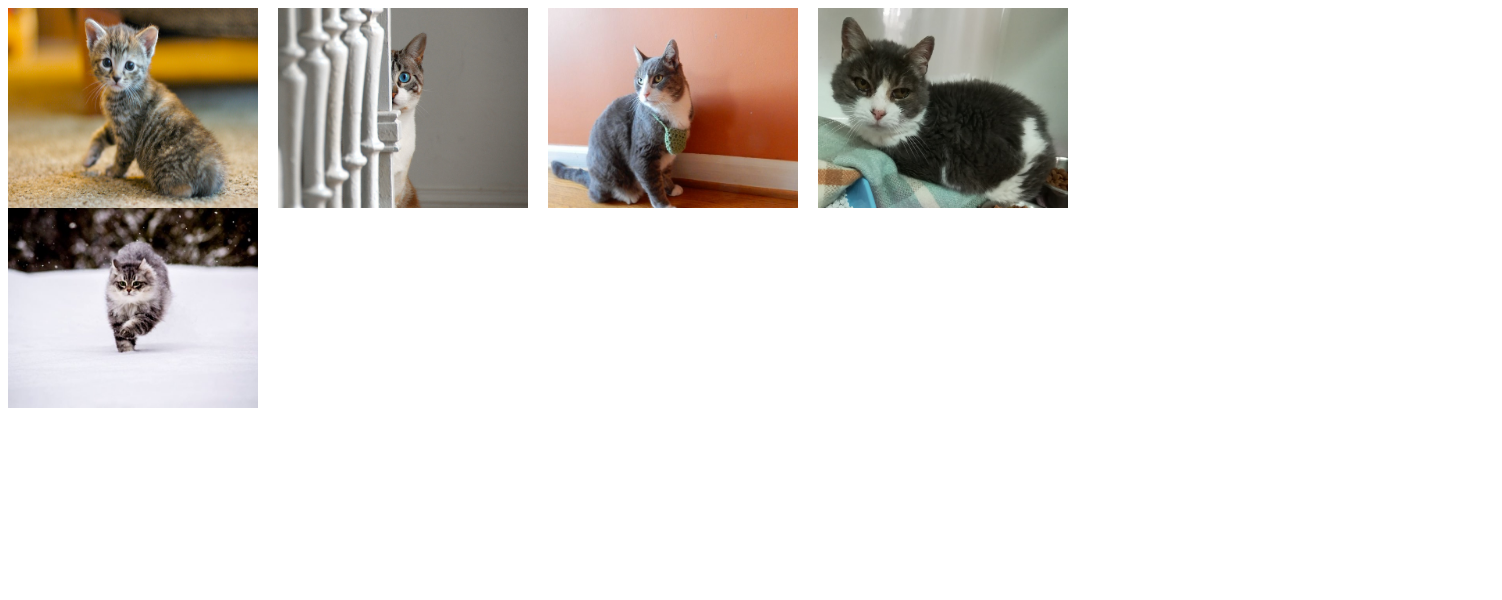
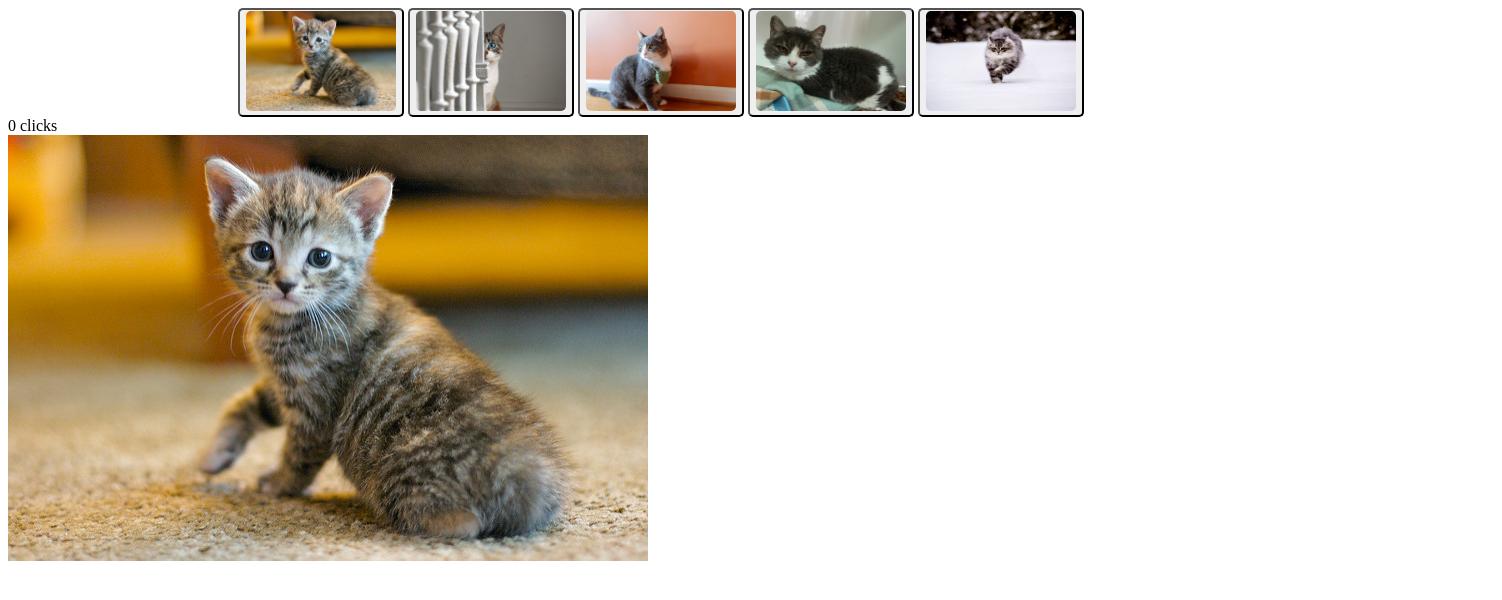
Before and after one commit to yosef916/cat-clicker, a plain HTML site: page index.html in a window 1280 px wide. Shown: the whole page, 1502 px wide, since content can reach past the window. Drawn offline with nearby package versions, Linux system fonts and the light colour scheme.

Commit message:
cat clicker
-create buttons menu to select cats.
-display the selected cat in the display area.
-increment the number of clicks when I click on the display image.

```diff
--- a/app.js
+++ b/app.js
@@ -1,26 +1,35 @@
-document.body.innerHTML = '';
+var cats = $(".cat");
+var buttons = $("button");
 
-var cats = ['1', '2', '3', '4', '5'];
+function hideAllCats(){
+  for (var i=0; i<cats.length; i++){
+    $(cats[i]).hide();
+  }
+}
 
-for (var i = 0; i < cats.length; i++) {
-  var catList = cats[i];
+function bindButtonToCat(idNumber){
+  $("#button"+idNumber).click(function(){
+    hideAllCats();
+    $("#cat"+idNumber).show();
+  })
+}
 
-  var elem = document.createElement('div');
-  elem.setAttribute('id', 'allImages');
+function bindCounterToCat(idNumber){
+  var cat = "#cat"+idNumber
+  $(cat).click(function(){
+    var count = $(cat+" > .counter").text();
+    count = parseInt(count) + 1;
+    $(cat+" > .counter").text(count);
+  });
+}
 
-  var newElem = document.createElement('div');
-  newElem.className += 'display';
+for (var i=1; i<=buttons.length; i++){
+  bindButtonToCat(i);
+}
 
-  var images = document.createElement('img');
-  images.className += 'size';
-  images.setAttribute('src', 'img/'+ catList +'.jpg');
+for (var i=1; i<=cats.length; i++){
+  bindCounterToCat(i);
+}
 
-  images.addEventListener('click', (function() {
-    images.className= "";
-    newElem.appendChild(catList);
-  }));
-
-  document.body.appendChild(elem);
-  elem.appendChild(images);
-  document.body.appendChild(newElem);
-};
+hideAllCats();
+$("#cat1").show();
--- a/index.html
+++ b/index.html
@@ -7,8 +7,44 @@
 </head>
 
 <body>
+	<div id="catlist">
+		<button id='button1'><img class="click" src="img/1.jpg"></button>
+		<button id='button2'><img class="click" src="img/2.jpg"></button>
+		<button id='button3'><img class="click" src="img/3.jpg"></button>
+		<button id='button4'><img class="click" src="img/4.jpg"></button>
+		<button id='button5'><img class="click" src="img/5.jpg"></button>
+	</div>
 
-	<script src='https://ajax.googleapis.com/ajax/libs/jquery/3.3.1/jquery.min.js'></script>
-	<script src='app.js'></script>
+	<div class="cat" id="cat1">
+		<span class="counter">0</span> clicks
+		<br>
+   	<img class="clicker" src="img/1.jpg">
+ 	</div>
+
+	<div class="cat" id="cat2">
+		<span class="counter">0</span> clicks
+		<br>
+   	<img class="clicker" src="img/2.jpg">
+ 	</div>
+
+	<div class="cat" id="cat3">
+		<span class="counter">0</span> clicks
+		<br>
+   	<img class="clicker" src="img/3.jpg">
+ 	</div>
+
+	<div class="cat" id="cat4">
+		<span class="counter">0</span> clicks
+		<br>
+   	<img class="clicker" src="img/4.jpg">
+ 	</div>
+
+ 	<div class="cat" id="cat5">
+		<span class="counter">0</span> clicks
+		<br>
+   	<img class="clicker" src="img/5.jpg">
+ 	</div>
 </body>
 </html>
+<script src='https://ajax.googleapis.com/ajax/libs/jquery/3.3.1/jquery.min.js'></script>
+<script src='app.js'></script>
--- a/style.css
+++ b/style.css
@@ -1,12 +1,14 @@
-.size {
-	height: 200px;
-	width: 250px;
-	float: left;
-	margin: 0 20px 0 0;
-	cursor: pointer;
+.click {
+	width: 150px;
+	height: 100px;
+	border-radius: 5px;
 }
 
-.display {
-	top: 50px;
-	left: 100px;
+#catlist {
+	position: relative;
+	left: 230px;
 }
+
+button{
+	border-radius: 5px;
+}
```
